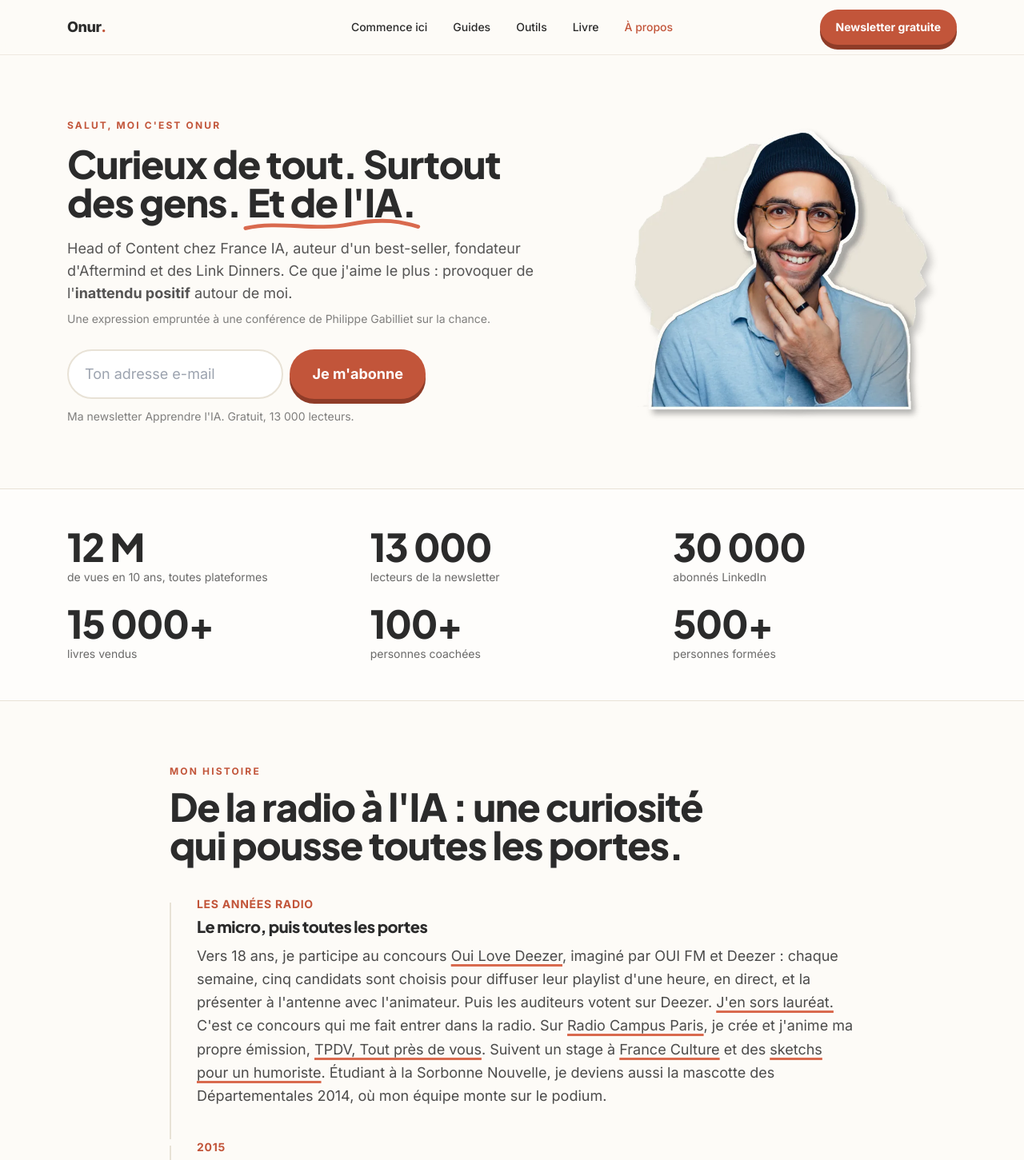
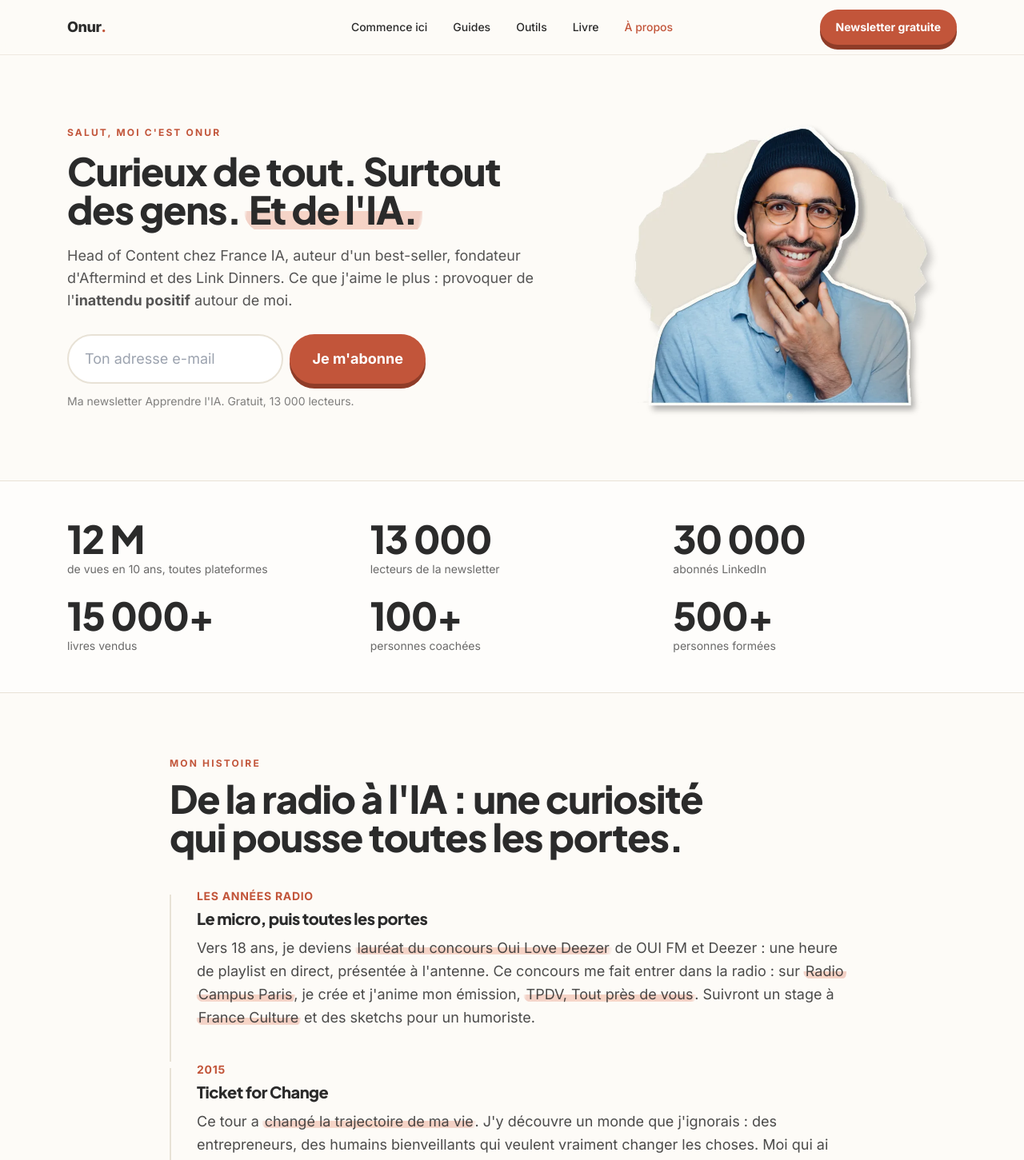
Before and after one commit to Onur-IA/onurkarapinar-site, a React (Vite) app: page /a-propos in a window 1280 px wide. Shown: the top 1451 px of the page at 80% size. Built offline with nearby package versions, Linux system fonts and the light colour scheme.

Commit message:
Surligneur, album 4 photos, manie playlist, lien Amazon affilié, astuce Audible, radio court

```diff
--- a/src/index.css
+++ b/src/index.css
@@ -40,3 +40,7 @@ body{font-size:17px;line-height:1.65} p{text-wrap:pretty}
 .polaroid:hover{transform:rotate(0) scale(1.03);box-shadow:0 18px 40px -14px rgba(43,43,43,.45);z-index:1}
 .polaroid .tape{position:absolute;top:-10px;left:50%;width:84px;height:22px;transform:translateX(-50%) rotate(-3deg);background:rgba(217,106,78,.35);border-radius:2px}
 @media (prefers-reduced-motion:reduce){.polaroid{transition:none}.polaroid:hover{transform:none}}
+
+.hl{background-image:linear-gradient(100deg,rgba(217,106,78,0) 0,rgba(217,106,78,.28) 2%,rgba(240,160,130,.42) 50%,rgba(217,106,78,.30) 97%,rgba(217,106,78,0) 100%);background-size:100% 42%;background-repeat:no-repeat;background-position:0 88%;padding:0 .18em;margin:0 -.08em;border-radius:.3em .5em .4em .6em;-webkit-box-decoration-break:clone;box-decoration-break:clone;color:inherit}
+.hl-title{background-size:100% 38%;background-position:0 86%;padding:0 .12em}
+.bg-ink .hl,.text-creme .hl{background-image:linear-gradient(100deg,rgba(217,106,78,0) 0,rgba(217,106,78,.55) 3%,rgba(217,106,78,.6) 97%,rgba(217,106,78,0) 100%)}
--- a/src/lib.tsx
+++ b/src/lib.tsx
@@ -37,7 +37,7 @@ export function Copy({ text, label = "Copier le prompt" }: { text: string; label
   const [ok, setOk] = useState(false);
   return <button type="button" className="btn" onClick={async () => { try { await navigator.clipboard.writeText(text); } catch { const t = document.createElement("textarea"); t.value = text; document.body.appendChild(t); t.select(); document.execCommand("copy"); t.remove(); } setOk(true); setTimeout(() => setOk(false), 2000); }}>{ok ? "Copié !" : label}</button>;
 }
-export const Hl = ({ t }: { t: string }) => <>{t.split(/(\*\*[^*]+\*\*)/).map((p, i) => p.startsWith("**") ? <span key={i} className="underline decoration-terral decoration-[3px] underline-offset-4 [text-decoration-skip-ink:none]">{p.slice(2, -2)}</span> : p)}</>;
+export const Hl = ({ t }: { t: string }) => <>{t.split(/(\*\*[^*]+\*\*)/).map((p, i) => p.startsWith("**") ? <span key={i} className="hl">{p.slice(2, -2)}</span> : p)}</>;
 export const Quote = ({ q, n, src, img }: { q: string; n: string; src: string; img?: string }) => (
   <figure className="card mb-5 break-inside-avoid p-7 hover:-rotate-[.6deg]">
     <blockquote className="text-[15px] leading-relaxed">« <Hl t={q}/> »</blockquote>
@@ -53,5 +53,5 @@ export const Stats = ({ items }: { items: [string, string][] }) => (
 export function CtaBand({ title, text }: { title: string; text: string }) {
   return <section className="bg-ink text-creme"><div className="mx-auto max-w-3xl px-5 py-20 text-center"><Reveal><h2 className="h2">{title}</h2><p className="mx-auto mt-4 max-w-xl text-creme/80">{text}</p><div className="mt-8 flex justify-center"><SubscribeForm dark/></div></Reveal></div></section>;
 }
-export const Scribble = ({ children }: { children: ReactNode }) => <span className="scribble">{children}<svg viewBox="0 0 200 20" preserveAspectRatio="none" aria-hidden="true"><path d="M2 14 C 40 4, 80 18, 120 9 S 180 6, 198 12" fill="none" stroke="#D96A4E" strokeWidth="5" strokeLinecap="round"/></svg></span>;
+export const Scribble = ({ children }: { children: ReactNode }) => <span className="hl hl-title">{children}</span>;
 export const Arrow = () => <svg width="60" height="40" viewBox="0 0 60 40" aria-hidden="true" className="hidden md:inline-block text-terral"><path d="M4 6 C 20 30, 36 34, 54 26 M44 20 L55 26 L46 34" fill="none" stroke="currentColor" strokeWidth="2.5" strokeLinecap="round" strokeLinejoin="round"/></svg>;
--- a/src/pages/APropos.tsx
+++ b/src/pages/APropos.tsx
@@ -1,10 +1,9 @@
-import { useState } from "react";
 import { Link } from "react-router-dom";
-import { A, useSeo, Reveal, SubscribeForm, Stats, CtaBand, Scribble, Hl } from "../lib";
+import { A, AMAZON, amzRel, useSeo, Reveal, SubscribeForm, Stats, CtaBand, Scribble, Hl } from "../lib";
 const LION1 = "https://medium.com/essentiels/ce-que-jai-appris-en-participant-%C3%A0-lion-la-formation-de-thefamily-pour-rejoindre-des-start-ups-b26ac45c6e7e", LION2 = "https://medium.com/join-lion/lion-saison-3-jour-1-bienvenue-dans-la-jungle-des-startups-3eeebb378e77";
 const PIXAR = "https://medium.com/essentiels/10-astuces-qu-une-ex-employ%C3%A9e-de-pixar-m-a-appris-sur-l-%C3%A9criture-cr%C3%A9ative-3d52c4a63afe";
 const chapters: [string, string, string][] = [
-  ["Les années radio", "Le micro, puis toutes les portes", "Vers 18 ans, je participe au concours **Oui Love Deezer**, imaginé par OUI FM et Deezer : chaque semaine, cinq candidats sont choisis pour diffuser leur playlist d'une heure, en direct, et la présenter à l'antenne avec l'animateur. Puis les auditeurs votent sur Deezer. **J'en sors lauréat.** C'est ce concours qui me fait entrer dans la radio. Sur **Radio Campus Paris**, je crée et j'anime ma propre émission, **TPDV, Tout près de vous**. Suivent un stage à **France Culture** et des **sketchs pour un humoriste**. Étudiant à la Sorbonne Nouvelle, je deviens aussi la mascotte des Départementales 2014, où mon équipe monte sur le podium."],
+  ["Les années radio", "Le micro, puis toutes les portes", "Vers 18 ans, je deviens **lauréat du concours Oui Love Deezer** de OUI FM et Deezer : une heure de playlist en direct, présentée à l'antenne. Ce concours me fait entrer dans la radio : sur **Radio Campus Paris**, je crée et j'anime mon émission, **TPDV, Tout près de vous**. Suivront un stage à **France Culture** et des sketchs pour un humoriste."],
   ["2015", "Ticket for Change", "Ce tour a **changé la trajectoire de ma vie**. J'y découvre un monde que j'ignorais : des entrepreneurs, des humains bienveillants qui veulent vraiment changer les choses. Moi qui ai toujours voulu entreprendre, j'en ressors avec une certitude : je le ferai, mais autrement."],
   ["2016", "The Family, programme Lion, deux fois", "Fin 2016, je suis élève de Lion, saison 2. Une émulation folle, l'excitation des débuts de startup. Certains de ma promo sont devenus **millionnaires grâce à leurs parts**. Moi, j'en ressors avec quelque chose de moins liquide mais très rentable : l'envie de construire. La saison suivante, je reviens en ancien et je propose d'**écrire le récit de chaque journée sur Medium**, comme je l'avais fait pour les ateliers We Are Project. <a1>Ce que j'en ai appris</a1>, <a2>le récit du premier jour</a2>."],
   ["Mars 2016", "Écrire pour comprendre", "Une question m'obsède : **quels sont les ingrédients d'une vie réussie ?** Pour trouver, je lis les best-sellers de ceux qui sont tout en haut, j'apprends l'anglais au passage, je résume et je partage. Premier article sur Medium : <a>la créativité chez Pixar</a>. Suivront plus de 120 articles, sur la productivité, les habitudes, l'écriture. Medium me nomme **Top Writer en Éducation**, et dans d'autres catégories : à l'époque, très peu d'auteurs français avaient cette distinction."],
@@ -22,41 +21,35 @@ const facts = [
   "J'ai bouclé Hyrox Paris en solo, pour ma toute première, ce qu'on déconseille en général. 2 h 00 min 41 s. Les 41 secondes, c'était pour le suspense.",
 ];
 const manies = [
+  "Une playlist différente selon l'humeur que je veux avoir. La musique, c'est mon bouton de réglage.",
   "Je porte chance. Je suis très chanceux, alors autant en faire profiter les autres.",
   "Je parle beaucoup à mon ordinateur. Il répond, maintenant.",
     "Je mets mes proches en relation sans prévenir. Ça marche presque toujours.",
   "J'achète plus de livres que je n'en lis. J'appelle ça une bibliothèque d'avance.",
   "J'offre mon livre aux gens que je rencontre.",
   "J'ai toujours trop d'onglets ouverts.",
-  "La musique, toujours. C'est elle qui m'aide à me concentrer.",
 ];
 const LINKS: Record<string, string> = { a: PIXAR, a1: LION1, a2: LION2 };
 const Tl = ({ t }: { t: string }) => <>{t.split(/(<a\d?>.*?<\/a\d?>)/).map((p, i) => { const m = p.match(/^<(a\d?)>(.*?)<\/a\d?>$/); return m ? <a key={i} href={LINKS[m[1]]} target="_blank" rel="noopener" className="font-semibold text-terra underline underline-offset-4">{m[2]}</a> : <Hl key={i} t={p}/>; })}</>;
 const album: [string, string, string][] = [
   ["album-radio-tpdv", "L'équipe de l'émission TPDV sur Radio Campus Paris, Onur au milieu", "Radio Campus Paris : mon équipe de TPDV, Tout près de vous, l'émission que j'ai créée. On pointait la caméra. On pointait surtout nos rêves."],
-  ["album-departementales-2014", "Affiche des Départementales 2014 de la Sorbonne Nouvelle avec Onur en mascotte", "La mascotte des Départementales 2014. Mon équipe est montée sur le podium."],
-  ["album-lion-portrait", "Portrait d'Onur pendant le programme Lion de The Family en 2016", "Lion by The Family, 2016. Le portrait officiel. Il y a des plantes, donc c'est sérieux."],
   ["album-lion-promo", "Photo de groupe de la promotion Lion by The Family", "La promo Lion. Quelque part là-dedans, de futurs millionnaires. Et moi."],
   ["album-medium-top-writer", "E-mail de Medium annonçant à Onur qu'il est Top Writer en Éducation", "Le jour où Medium m'a dit « Top Writer in Education ». Je l'ai relu plusieurs fois."],
-  ["album-aftermind-guiren", "Dîner Aftermind au restaurant Guiren, autour d'une grande table", "Dîner Aftermind au Guiren, janvier 2026. Une table, dix conversations, zéro pitch."],
   ["album-diner-2", "Convives souriants à la fin d'un Link Dinner organisé par Onur", "Fin de Link Dinner. Personne ne voulait partir. Comme d'habitude."],
-  ["album-medium-profil", "Profil Medium d'Onur affichant Writer chez Join Lion by The Family", "Mon profil Medium de l'époque : Writer @_JoinLion by @_TheFamily."],
 ];
 export default function APropos() {
-  const [more, setMore] = useState(false);
   useSeo("À propos | Onur Karapinar", "Head of Content chez France IA, auteur chez Eyrolles, fondateur d'Aftermind et des Link Dinners. Curieux de tout, surtout des gens et de l'IA.");
   return (<>
     <section className="mx-auto grid max-w-6xl items-center gap-10 px-5 py-14 md:grid-cols-[1.2fr_.8fr] md:py-20 [&>*]:min-w-0">
       <Reveal><div className="kicker">Salut, moi c'est Onur</div><h1 className="mt-4 break-words text-[2rem] font-extrabold leading-tight tracking-tight sm:text-4xl md:text-5xl">Curieux de tout. Surtout des gens. <Scribble>Et de l'IA.</Scribble></h1>
         <p className="mt-5 text-lg text-ink/80">Head of Content chez France IA, auteur d'un best-seller, fondateur d'Aftermind et des Link Dinners. Ce que j'aime le plus : provoquer de l'<b>inattendu positif</b> autour de moi.</p>
-        <p className="mt-2 text-sm text-ink/60">Une expression empruntée à une conférence de Philippe Gabilliet sur la chance.</p>
         <div className="mt-7"><SubscribeForm/></div><p className="mt-3 text-sm text-ink/60">Ma newsletter Apprendre l'IA. Gratuit, 13 000 lecteurs.</p></Reveal>
       <Reveal delay={150}><img src={`${A}/portrait-collage-720.webp`} alt="Portrait d'Onur Karapinar" width="384" height="480" className="mx-auto w-full max-w-sm"/></Reveal>
     </section>
     <section className="border-y border-sable bg-white/60"><div className="mx-auto max-w-6xl px-5 py-12"><Stats items={[["12 M", "de vues en 10 ans, toutes plateformes"], ["13 000", "lecteurs de la newsletter"], ["30 000", "abonnés LinkedIn"], ["15 000+", "livres vendus"], ["100+", "personnes coachées"], ["500+", "personnes formées"]]}/></div></section>
     <section className="mx-auto max-w-4xl px-5 py-20"><Reveal><div className="kicker">Mon histoire</div><h2 className="h2 mt-3">De la radio à l'IA : une curiosité qui pousse toutes les portes.</h2></Reveal>
       <ol className="mt-10 border-l-2 border-sable">{chapters.map(([d, t, x], i) => <Reveal key={t} delay={i * 40} className="mb-10 last:mb-0"><li className="relative pl-8"><span aria-hidden="true" className="absolute -left-[9px] top-1.5 h-4 w-4 rounded-full border-4 border-creme bg-terra"/><div className="text-sm font-bold uppercase tracking-wider text-terra">{d}</div><h3 className="mt-1 text-xl font-extrabold">{t}</h3><p className="mt-2 leading-relaxed text-ink/85"><Tl t={x}/></p></li></Reveal>)}</ol>
-      <Reveal className="mt-12 rounded-2xl bg-pale/60 p-6 text-ink/85">Et le livre ? Il parle de tout ça : des petits gestes répétés qui finissent par changer une trajectoire. <Link to="/livre" className="font-bold text-terra underline underline-offset-4">Le découvrir</Link></Reveal>
+      <Reveal className="mt-12 rounded-2xl bg-pale/60 p-6 text-ink/85">Et le livre ? Il parle de tout ça : des petits gestes répétés qui finissent par changer une trajectoire. <a href={AMAZON} target="_blank" rel={amzRel} className="font-bold text-terra underline underline-offset-4">Le commander sur Amazon</a> ou <Link to="/livre" className="font-bold text-terra underline underline-offset-4">en savoir plus</Link></Reveal>
     </section>
     <section className="bg-ink text-creme"><div className="mx-auto max-w-4xl px-5 py-20"><Reveal><div className="kicker !text-terral">Ce que je crois</div>
       <p className="mt-4 text-2xl font-bold leading-snug md:text-3xl">Comme dit la formule, le futur est déjà là. Il n'est juste pas encore distribué. <span className="text-terral">Ma mission : prévenir tout le monde.</span></p>
@@ -70,8 +63,7 @@ export default function APropos() {
         <Reveal delay={100}><div className="card flex h-full flex-col overflow-hidden"><img src="/img/album-diner-1.webp" alt="Les convives d'un Link Dinner réunis dans un restaurant à Paris" loading="lazy" className="aspect-[4/3] w-full object-cover"/><div className="flex-1 p-7"><div className="text-sm font-bold uppercase tracking-wider text-terra">Chaque mois</div><h3 className="mt-2 text-2xl font-extrabold">Les Link Dinners</h3><p className="mt-3 text-ink/85"><Hl t="Tout part d'un défi inspiré des recherches de Richard Wiseman sur la chance : dîner avec une centaine d'inconnus en trois mois grâce à Timeleft. Résultat : **120**. Depuis, chaque mois, **cinq à sept personnes sélectionnées** se retrouvent à une belle table à Paris."/></p><p className="mt-4 text-sm text-ink/60">19 h 30 : des inconnus se serrent la main. 23 h 30 : personne ne veut partir.</p></div></div></Reveal>
       </div></section>
     <section className="mx-auto max-w-6xl px-5 py-20"><Reveal><div className="kicker">L'album</div><h2 className="h2 mt-3">Quelques preuves que je n'invente rien.</h2></Reveal>
-      <div className="mt-10 grid grid-cols-2 gap-x-5 gap-y-8 lg:grid-cols-4">{album.slice(0, more ? album.length : 4).map(([src, alt, cap], i) => <figure key={src} className={`polaroid !p-2 !pb-3 ${["-rotate-2", "rotate-1", "-rotate-1", "rotate-2", "-rotate-[1.5deg]", "rotate-[1.5deg]", "-rotate-1", "rotate-1"][i % 8]}`}><span aria-hidden="true" className="tape"/><img src={`/img/${src}.webp`} alt={alt} loading="lazy" className={`aspect-[4/3] w-full ${src.startsWith("album-medium") ? "object-contain bg-creme" : "object-cover"}`}/><figcaption className="mt-2 text-center text-xs leading-snug text-ink/75 sm:text-sm">{cap}</figcaption></figure>)}</div>
-      {album.length > 4 && <div className="mt-10 text-center"><button onClick={() => setMore(!more)} aria-expanded={more} className="btn-ghost">{more ? "Voir moins" : `Voir plus de photos (${album.length - 4})`}</button></div>}
+      <div className="mt-10 grid grid-cols-2 gap-x-5 gap-y-8 lg:grid-cols-4">{album.map(([src, alt, cap], i) => <figure key={src} className={`polaroid !p-2 !pb-3 ${["-rotate-2", "rotate-1", "-rotate-1", "rotate-2", "-rotate-[1.5deg]", "rotate-[1.5deg]", "-rotate-1", "rotate-1"][i % 8]}`}><span aria-hidden="true" className="tape"/><img src={`/img/${src}.webp`} alt={alt} loading="lazy" className={`aspect-[4/3] w-full ${src.startsWith("album-medium") ? "object-contain bg-creme" : "object-cover"}`}/><figcaption className="mt-2 text-center text-xs leading-snug text-ink/75 sm:text-sm">{cap}</figcaption></figure>)}</div>
     </section>
     <section className="bg-pale"><div className="mx-auto grid max-w-5xl items-center gap-10 px-5 py-20 md:grid-cols-[.8fr_1.2fr]">
       <Reveal><figure><img src="/img/hyrox-paris.webp" alt="Onur à l'arrivée de Hyrox Paris, devant l'écran affichant 2:00:41" width="640" height="961" loading="lazy" className="mx-auto w-full max-w-xs rounded-2xl shadow-xl"/><figcaption className="mt-3 text-center text-sm text-ink/60">Hyrox Paris, en solo, pour une première. 2:00:41. Le sourire dit tout.</figcaption></figure></Reveal>
--- a/src/pages/Livre.tsx
+++ b/src/pages/Livre.tsx
@@ -103,6 +103,7 @@ export default function Livre() {
         <p className="mt-4 text-ink/85">Je m'appelle Onur. Avant d'écrire sur l'IA, j'ai écrit sur les habitudes. Ce livre est le fruit de trois ans de recherche et d'écriture, et de beaucoup de tests sur moi, ratés compris. Ce qui marchait tenait toujours en un geste minuscule, répété. Aujourd'hui, j'applique la même idée à l'IA dans ma newsletter.</p></Reveal></section>
     <section id="acheter" className="scroll-mt-20 bg-ink text-creme"><div className="mx-auto max-w-5xl px-5 py-20"><Reveal><div className="kicker !text-pale">Où l'acheter</div><h2 className="h2 mt-3">Choisis ton format.</h2></Reveal>
       <div className="mt-8 grid gap-4 sm:grid-cols-2 lg:grid-cols-3">{buy.map((b: any) => <a key={b.n + b.f} href={b.u} target="_blank" rel={b.a ? amzRel : "noopener"} className="flex min-h-[72px] items-center justify-between rounded-2xl border border-creme/20 p-5 transition hover:border-terral hover:bg-creme/5"><span><b>{b.n}</b><br/><span className="text-sm text-creme/70">{b.f}</span></span><span className="text-terral">→</span></a>)}</div>
+      <p className="mt-5 text-sm text-ink/70"><b>Astuce :</b> avec l'essai gratuit d'Audible (30 jours), ton premier livre audio est offert. <a href="https://www.audible.fr/pd/B08F5JK48R" target="_blank" rel="noopener" className="font-semibold text-terra underline underline-offset-4">Écouter le livre sur Audible</a></p>
       <p className="mt-6 text-sm text-creme/60">Ou chez ton libraire : ISBN 978-2-212-57201-8. Les liens Amazon sont affiliés : si tu achètes via ces liens, je touche une petite commission, sans surcoût pour toi.</p></div></section>
     <section className="mx-auto max-w-3xl px-5 py-20"><Reveal><div className="kicker">Questions fréquentes</div><h2 className="h2 mt-3">Avant de te lancer.</h2></Reveal>
       <div className="mt-8 divide-y divide-sable">{faq.map(([q, a]) => <details key={q} className="group py-4"><summary className="flex min-h-[44px] cursor-pointer list-none items-center justify-between font-bold">{q}<span aria-hidden="true" className="text-terra group-open:rotate-45 transition">+</span></summary><p className="mt-2 text-ink/80">{a}</p></details>)}</div></section>
```
